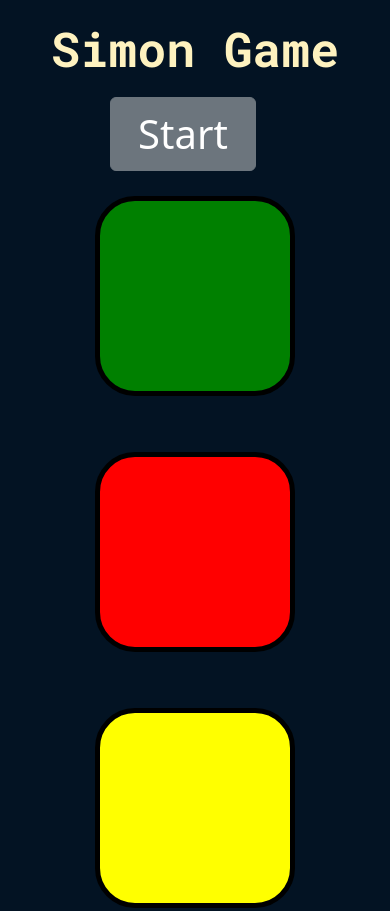
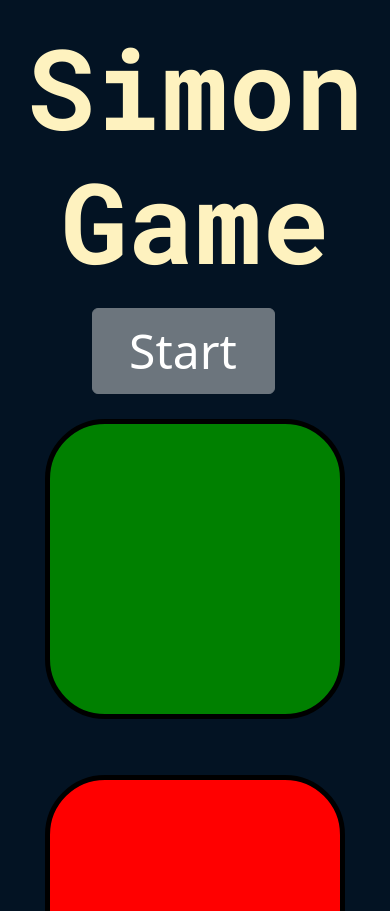
Before and after one commit to kumar29saranya/Simon-Game, a plain HTML site: page index.html in a window 390 px wide. Shown: the top 911 px of the page. Drawn offline with nearby package versions, Linux system fonts and the light colour scheme.

Commit message:
Changes for mobile browser

```diff
--- a/game.js
+++ b/game.js
@@ -88,7 +88,6 @@ function animatePress(currentColour){
 
 $(document).ready(function(){
     $(".newbtn").click(function(){
-        $(this).html($(this).html() == 'Show Help' ? 'Hide Help' : 'Show Help');
         $(".help").toggle();
 
     });
--- a/index.html
+++ b/index.html
@@ -36,7 +36,7 @@
 
     </div>
     <div class="">
-      <button type="button" class="btn btn-dark newbtn">Show Help</button>
+      <button type="button" class="btn btn-dark newbtn">Toggle Help</button>
       <div class="help">
         <h3>The game has four colored buttons, each producing a particular tone when it is pressed or activated by the system. Each level in the game consists of the computer lighting up one button randomly, after which the player must reproduce the exact order of buttons from the first level, by pressing the buttons. As the game progresses, the sequence increases.</h3>
       </div>
--- a/styles.css
+++ b/styles.css
@@ -28,7 +28,7 @@ body {
   border-radius: 20%;
 }
 .startbtn{
-  width: 40%;
+  width: 50%;
   font-size: 2.5rem;
 }
 /*.allbuttons{
@@ -94,7 +94,22 @@ h3{
     height: 30%;
     width: 50%;
   }
+  #level-title {
 
+    font-size: 7rem;
+    margin:  5%;
+    color: #FEF2BF;
+  }
+  .bton {
+
+    height: 300px;
+    width: 300px;
+
+  }
+  .startbtn{
+
+    font-size: 3rem;
+  }
 
 
 
```
